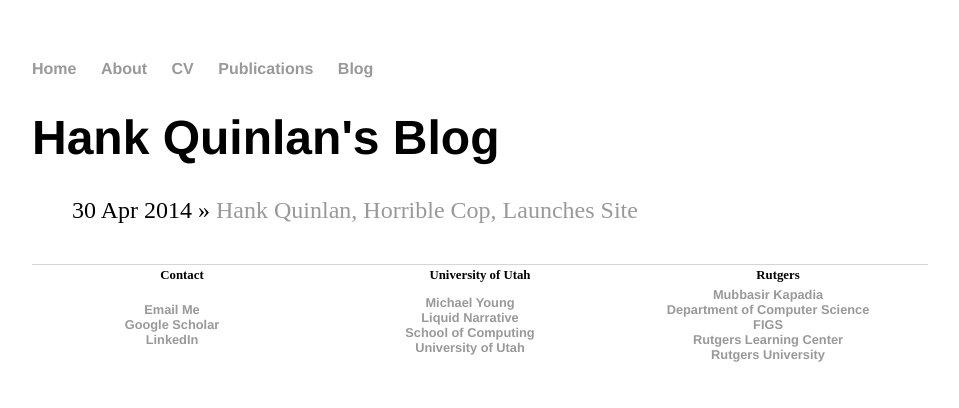
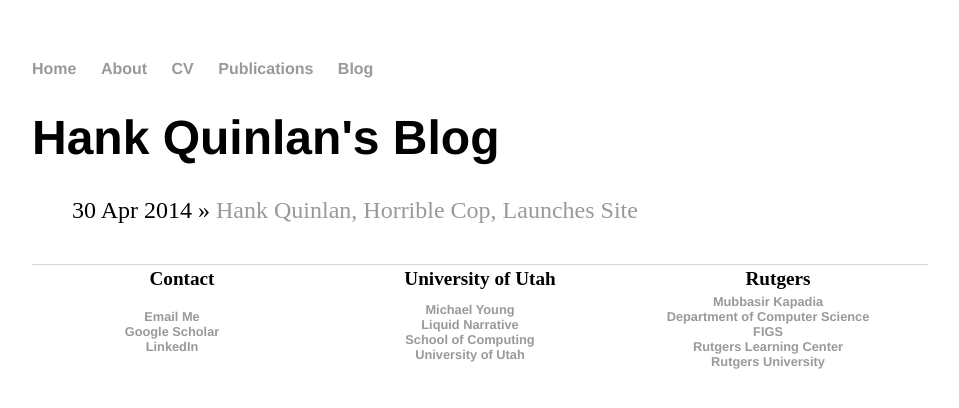
Before and after one commit to rushsangs/rushsangs-old.github.io, a Jekyll site: the page built from blog/index.html, in a window 1280 px wide. Shown: the top 408 px of the page, without its empty margins (160-1119 px from the left). Built offline with Jekyll 4.4.1, drawn with Linux system fonts in a browser that asks for light colours.

Commit message:
added font size for footer headers

```diff
--- a/css/main.css
+++ b/css/main.css
@@ -19,6 +19,9 @@ nav ul li, footer ul {
 footer li{
     display: block;
     margin-right:20px;
+}
+footer table th{
+     font-size: 1.5em;
 }
 a {
     text-decoration: none;
```
